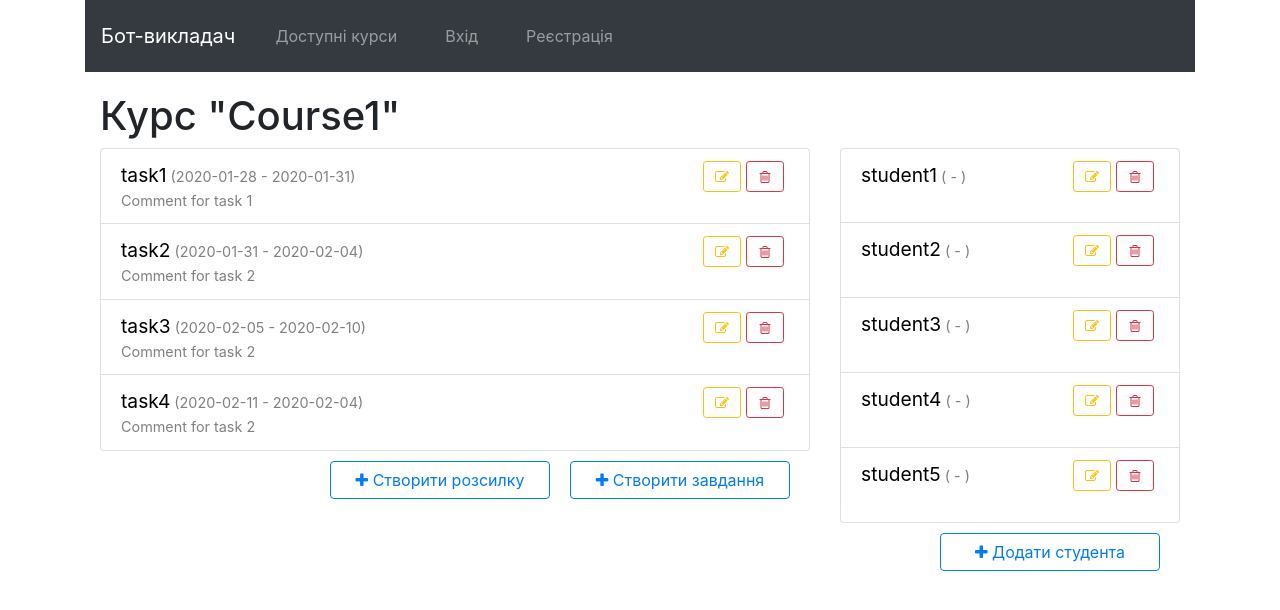
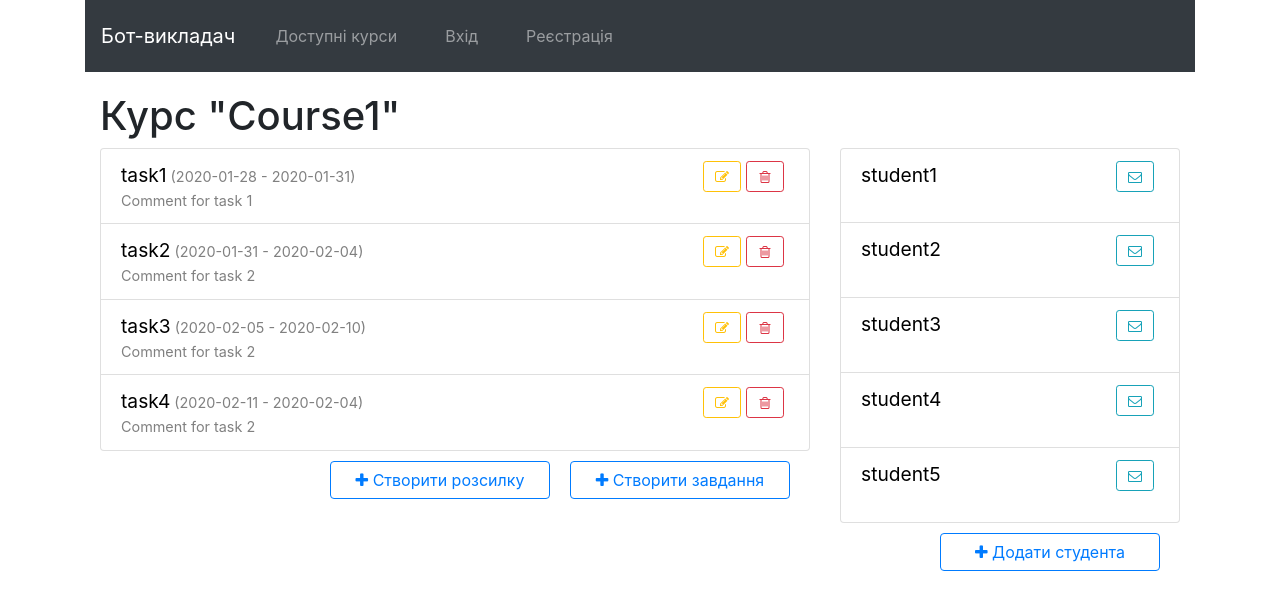
Before and after one commit to NarbiD/sc-teacher-frontend, a React (Create React App) app: page /courses/1 in a window 1280 px wide. Shown: the top 610 px of the page. Built offline with nearby package versions, Linux system fonts and the light colour scheme.

Commit message:
added different buttons for lists

```diff
--- a/src/components/app/App.js
+++ b/src/components/app/App.js
@@ -12,7 +12,7 @@ import CoursePage from '../course-page/course-page';
 
 export default class App extends React.Component {
 
-  maxId = 100;
+  maxId = 4;
 
   state = {
     courses: [
@@ -86,6 +86,7 @@ export default class App extends React.Component {
                  render={ ({ match }) => {
                     const { id } = match.params;
                     const oldItem = this.getCourse(id); // todo: fix indexing
+                    console.log(id);
                     return <EditCourse onEdit={ this.editCourse }
                                        course={ oldItem } />
                  }} />
@@ -93,7 +94,7 @@ export default class App extends React.Component {
                   render={ ({ match }) => {
                       const { id } = match.params;
                       const course = this.getCourse(id);
-                      return <CoursePage label={`Курс "${course.label}"`} />
+                      return <CoursePage label={`Курс "${course.label}"`} id={id} />
                     }
                   }
                   exact />
--- a/src/components/available-courses/available-courses.js
+++ b/src/components/available-courses/available-courses.js
@@ -4,12 +4,18 @@ import ItemList from '../item-list/item-list';
 import CreateButton from '../create-button/create-button';
 
 const AvailableCourses = ({ courses, onRemove, onEdit }) => {
+    const buttons = {
+        delete: true,
+        edit: true
+    }
     return (
         <div className="container">
             <PageTitle text="Доступні курси" />
             <ItemList items={ courses }
                         onRemove={ onRemove }
-                        onEdit={ onEdit } />
+                        buttons={buttons}
+                        onEdit={ onEdit }
+                        baseLink={"/courses/"} />
             <CreateButton label="Створити курс"
                         link="/courses/add"/>
         </div>
--- a/src/components/buttons-group/buttons-group.js
+++ b/src/components/buttons-group/buttons-group.js
@@ -4,6 +4,7 @@ import './buttons-group.css'
 import EditButton from '../buttons/edit-button';
 import DeleteButton from '../buttons/delete-button';
 import CancelButton from '../buttons/cancel-button';
+import MessageButton from '../buttons/message-button';
 
 const ButtonsGroup = ({ deleteLink, editLink, messageLink, cancelLink }) => {
     let buttons = [];
@@ -12,6 +13,9 @@ const ButtonsGroup = ({ deleteLink, editLink, messageLink, cancelLink }) => {
     }
     if(editLink) {
         buttons.push(<EditButton key={editLink} link={editLink} />);
+    }
+    if(messageLink) {
+        buttons.push(<MessageButton key={messageLink} link={messageLink} />);
     }
     if (deleteLink) {
         buttons.push((<DeleteButton key={deleteLink} link={deleteLink} />));
--- a/src/components/buttons/cancel-button.js
+++ b/src/components/buttons/cancel-button.js
@@ -6,8 +6,8 @@ import './buttons.css';
 const CancelButton = ({ link }) => {
     return (
         <Link to={link}
-            className="btn btn-outline-secondary btn-sm btn-text">
-            <span>Скасувати</span>
+            className="btn btn-outline-secondary btn-sm btn-icon">
+            <span className="fa fa-undo"></span>
         </Link>
     );
 }
--- /dev/null
+++ b/src/components/buttons/message-button.js
@@ -0,0 +1,14 @@
+import React from 'react';
+import { Link } from 'react-router-dom';
+
+import './buttons.css';
+
+const MessageButton = ({ link }) => {
+    return (
+        <Link to={link}
+            className="btn btn-outline-info btn-sm btn-icon">
+            <span className="fa fa-envelope-o"></span>
+        </Link>);
+}
+
+export default MessageButton;
--- a/src/components/course-page/course-page.js
+++ b/src/components/course-page/course-page.js
@@ -23,7 +23,13 @@ export default class CoursePage extends Component {
             {id: 5, label: 'student5'}
         ]
     }
-
+    buttons1 = {
+        delete:true,
+        edit:true
+    }
+    buttons2 = {
+        message:true
+    }
     render() {
         return <div className="course-name container">
             <PageTitle text={ this.props.label} />
@@ -32,16 +38,20 @@ export default class CoursePage extends Component {
 
             <div className="row">
                 <div className="col-lg-8">
-                    <ItemList items={this.state.tasks}
-                        onRemove={()=>{}} />
+                    {<ItemList items={this.state.tasks}
+                        onRemove={()=>{}}
+                        buttons={this.buttons1}
+                        baseLink={`/courses/${this.props.id}/task/`} /> }
                     <CreateButton label="Створити завдання"
                         link={`/courses/${this.props.id}/tasks/add`} />
                     <CreateButton label="Створити розсилку"
                         link={`/courses/${this.props.id}/tasks/add`} />
                 </div>
                 <div className="col-lg-4">
-                    <ItemList items={this.state.students}
-                        onRemove={()=>{}} />
+                    {<ItemList items={this.state.students}
+                        onRemove={()=>{}}
+                        buttons={this.buttons2}
+                        baseLink={`/courses/${this.props.id}/students/`}/> }
                     <CreateButton label="Додати студента"
                         link={`/courses/${this.props.id}/students/add`} />
                 </div>
--- a/src/components/item-list/deletingItem/deletingItem.js
+++ b/src/components/item-list/deletingItem/deletingItem.js
@@ -1,15 +1,12 @@
 import React from 'react';
 
-import ButtonsGroup from '../../buttons-group/buttons-group';
-
-const DeletingItem = ({ item }) => {
-    const { id, label, startDate, endDate } = item;
+const DeletingItem = ({ item, buttons }) => {
+    const { label, startDate, endDate } = item;
        return (
-        <span className="course-list-item">
+        <span className="list-item">
             <span>Ви впевнені, що бажаєте видалити курс "{label}"?</span>
             <div className="duration">({startDate} - {endDate})</div>
-            <ButtonsGroup deleteLink={`/courses/${id}/delete`}
-                          cancelLink="/courses/" />
+            {buttons}
         </span>
     );
 };
--- a/src/components/item-list/item-list.js
+++ b/src/components/item-list/item-list.js
@@ -6,13 +6,23 @@ import Item from './item/item'
 import DeletingItem from './deletingItem/deletingItem';
 
 import './item-list.css'
+import ButtonsGroup from '../buttons-group/buttons-group';
 
-const ItemList = ({ items, onRemove }) => {
+const ItemList = ({ items, onRemove, buttons, baseLink }) => {
     const list = items.map((item) => {
         const { id, deleting } = item;
-        let itemComponent = deleting ?
-             (<DeletingItem item={item} onRemove={()=>onRemove(id)} />) :
-             (<Item item={item} />)
+        let itemComponent, buttonsGroup;
+        if (deleting) {
+            buttonsGroup = <ButtonsGroup deleteLink={`${baseLink}${id}/delete`}
+                                    cancelLink={baseLink} />
+            itemComponent = (<DeletingItem item={item} buttons={buttonsGroup} onRemove={()=>onRemove(id)} />)
+        } else {
+            buttonsGroup = <ButtonsGroup deleteLink={ buttons.delete ? `${baseLink}${id}/predelete` : undefined }
+                          editLink={ buttons.edit ? `${baseLink}${id}/edit` : undefined }
+                          messageLink={ buttons.message ? `${baseLink}${id}/message` : undefined } />
+            const link = `${baseLink}${id}/`;
+            itemComponent = (<Item item={item} buttons={buttonsGroup} link={link} />)
+        }
         return (
             <li key={id} className="list-group-item">
                 {itemComponent}
--- a/src/components/item-list/item/item.css
+++ b/src/components/item-list/item/item.css
@@ -1,4 +1,4 @@
-.course-list-item .label {
+.list-item .label {
     font-size: 1.2rem;
     text-decoration: none;
     color: black;
@@ -6,12 +6,12 @@
     display: inline-block;
 }
 
-.course-list-item .comment {
+.list-item .comment {
     font-size: 0.9rem;
     color: grey;
 }
 
-.course-list-item .duration {
+.list-item .duration {
     font-size: 0.9rem;
     color: grey;
     margin-left: 4px;
--- a/src/components/item-list/item/item.js
+++ b/src/components/item-list/item/item.js
@@ -2,16 +2,14 @@ import React from 'react';
 
 import './item.css';
 import { Link } from 'react-router-dom';
-import ButtonsGroup from '../../buttons-group/buttons-group';
 
-const Item = ({ item }) => {
-    const { id, label, comment, startDate, endDate } = item;
+const Item = ({ item, link, buttons}) => {
+    const { label, comment, startDate, endDate } = item;
     return (
-        <span className="course-list-item">
-            <Link to={`/courses/${id}`} className="label">{label}</Link>
-            <div className="duration">({startDate} - {endDate})</div>
-            <ButtonsGroup deleteLink={`/courses/${id}/predelete`}
-                          editLink={`/courses/${id}/edit`} />
+        <span className="list-item">
+            <Link to={link} className="label">{label}</Link>
+            {startDate && endDate ? <div className="duration">({startDate} - {endDate})</div> : ""}
+            {buttons}
             <div className="comment">{comment}</div>
         </span>
     );
```
